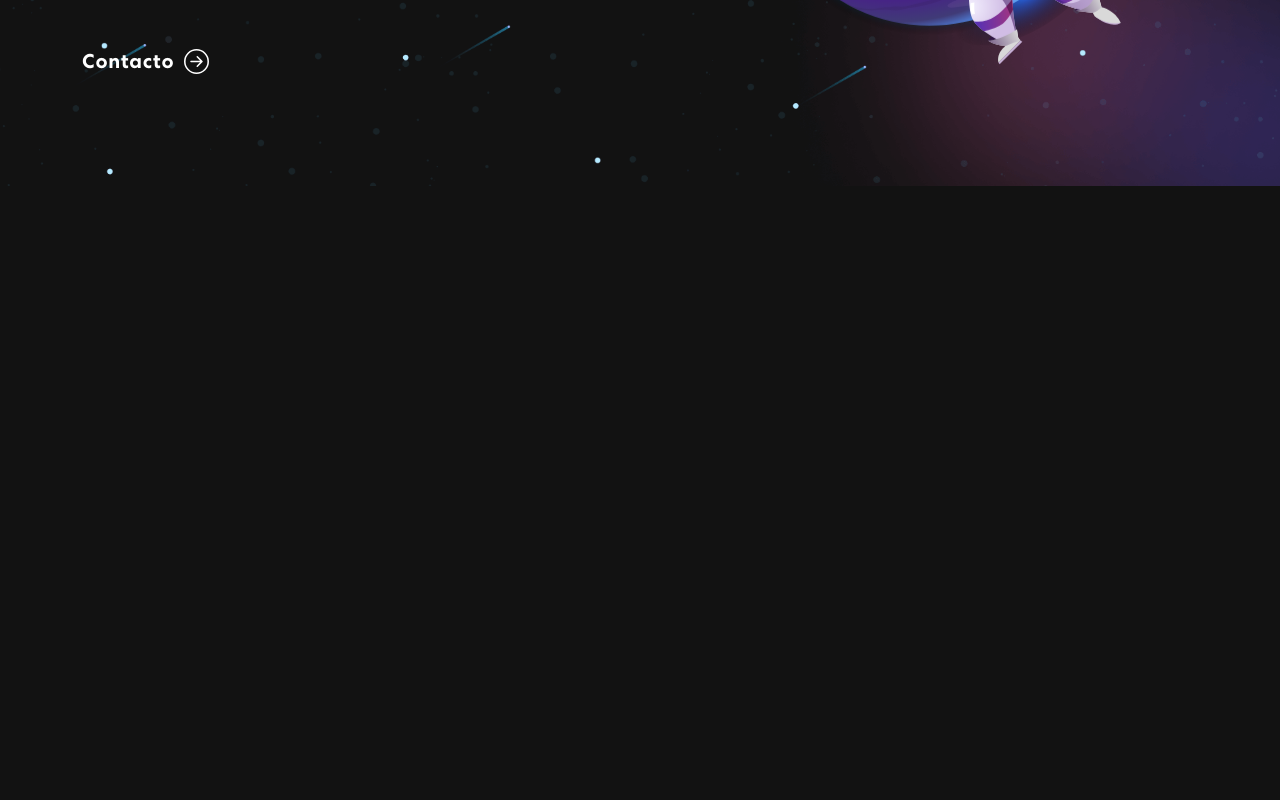
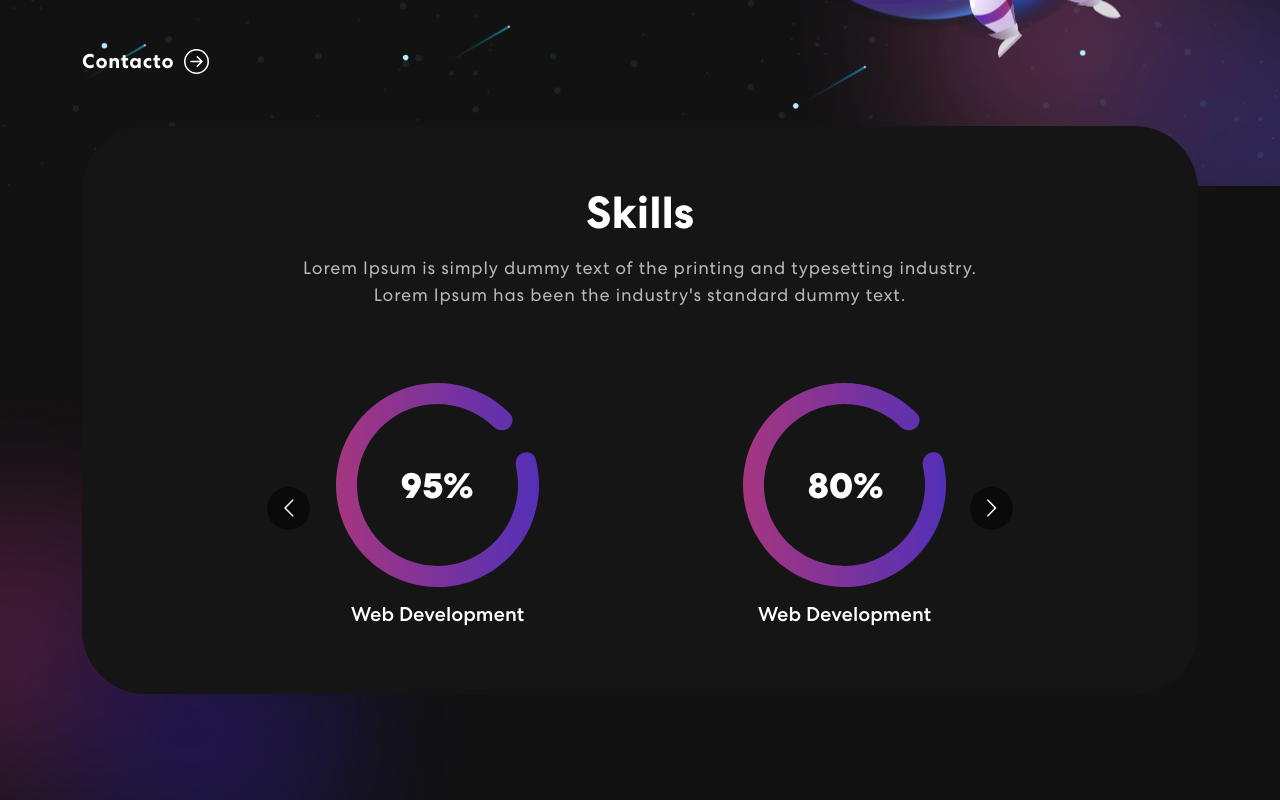
Before and after one commit to Digpolo/PortafolioPersonal-React, a React (Create React App) app: page / in a window 1280 px wide. Shown: the part 580-1380 px from the top of the page. Before the commit the page ends 800 px from the top, so only its background shows below. Built offline with nearby package versions, Linux system fonts and the light colour scheme.

Commit message:
third commit

```diff
--- a/package.json
+++ b/package.json
@@ -11,6 +11,7 @@
     "react-bootstrap": "^2.6.0",
     "react-bootstrap-icons": "^1.9.1",
     "react-dom": "^18.2.0",
+    "react-multi-carousel": "^2.8.2",
     "react-scripts": "5.0.1",
     "web-vitals": "^2.1.4"
   },
--- a/src/App.js
+++ b/src/App.js
@@ -1,7 +1,8 @@
 //import logo from './logo.svg';
 import './App.css';
 import { NavBar } from './components/navBar';
-import { Banner} from './components/Banner'
+import { Banner} from './components/Banner';
+import { Skills } from './components/Skills';
 import 'bootstrap/dist/css/bootstrap.min.css';
 
 function App() {
@@ -9,6 +10,7 @@ function App() {
     <div className="App">
       <NavBar/>
       <Banner/>
+      <Skills/>
     </div>
   );
 }
--- /dev/null
+++ b/src/components/Skills.js
@@ -0,0 +1,64 @@
+import { Container, Col, Row } from "react-bootstrap";
+import Carousel from 'react-multi-carousel';
+import 'react-multi-carousel/lib/styles.css';
+import meter1 from '../assets/img/meter1.svg';
+import meter2 from '../assets/img/meter2.svg';
+import meter3 from '../assets/img/meter3.svg';
+import colorSharp from '../assets/img/color-sharp.png'
+
+export const Skills = () => {
+    const responsive = {
+        superLargeDesktop: {
+          // the naming can be any, depends on you.
+          breakpoint: { max: 4000, min: 3000 },
+          items: 5
+        },
+        desktop: {
+          breakpoint: { max: 3000, min: 1024 },
+          items: 3
+        },
+        tablet: {
+          breakpoint: { max: 1024, min: 464 },
+          items: 2
+        },
+        mobile: {
+          breakpoint: { max: 464, min: 0 },
+          items: 1
+        }
+      };
+
+      return(
+        <section className="skill" id="skills">
+            <Container>
+                <Row>
+                    <Col>
+                    <div className="skill-bx">
+                        <h2>
+                            Skills
+                        </h2>
+                        <p>Lorem Ipsum is simply dummy text of the printing and typesetting industry.<br></br> Lorem Ipsum has been the industry's standard dummy text.</p>
+                        <Carousel responsive={responsive} infinite={true} className="owl-carousel owl-theme skill-slider">
+                            <div className="item">
+                                <img src={meter1} alt='Image'/>
+                                <h5>Web Development</h5>
+                            </div>
+                            <div className="item">
+                                <img src={meter2} alt="Image" />                                <h5>Web Development</h5>
+                            </div>
+                            <div className="item">
+                                <img src={meter3} alt='Image'/>
+                                <h5>UI/UX Designer</h5>
+                            </div>
+                            <div className="item">
+                                <img src={meter1} alt='Image'/>
+                                <h5>Web Developer</h5>
+                            </div>
+                        </Carousel>
+                    </div>
+                    </Col>
+                </Row>
+            </Container>
+            <img className="background-image-left" src={colorSharp} alt="Image" />
+        </section>
+      )
+}
```
Also changed, not shown: 1 other file (tests, documents, lock files or other folders).
